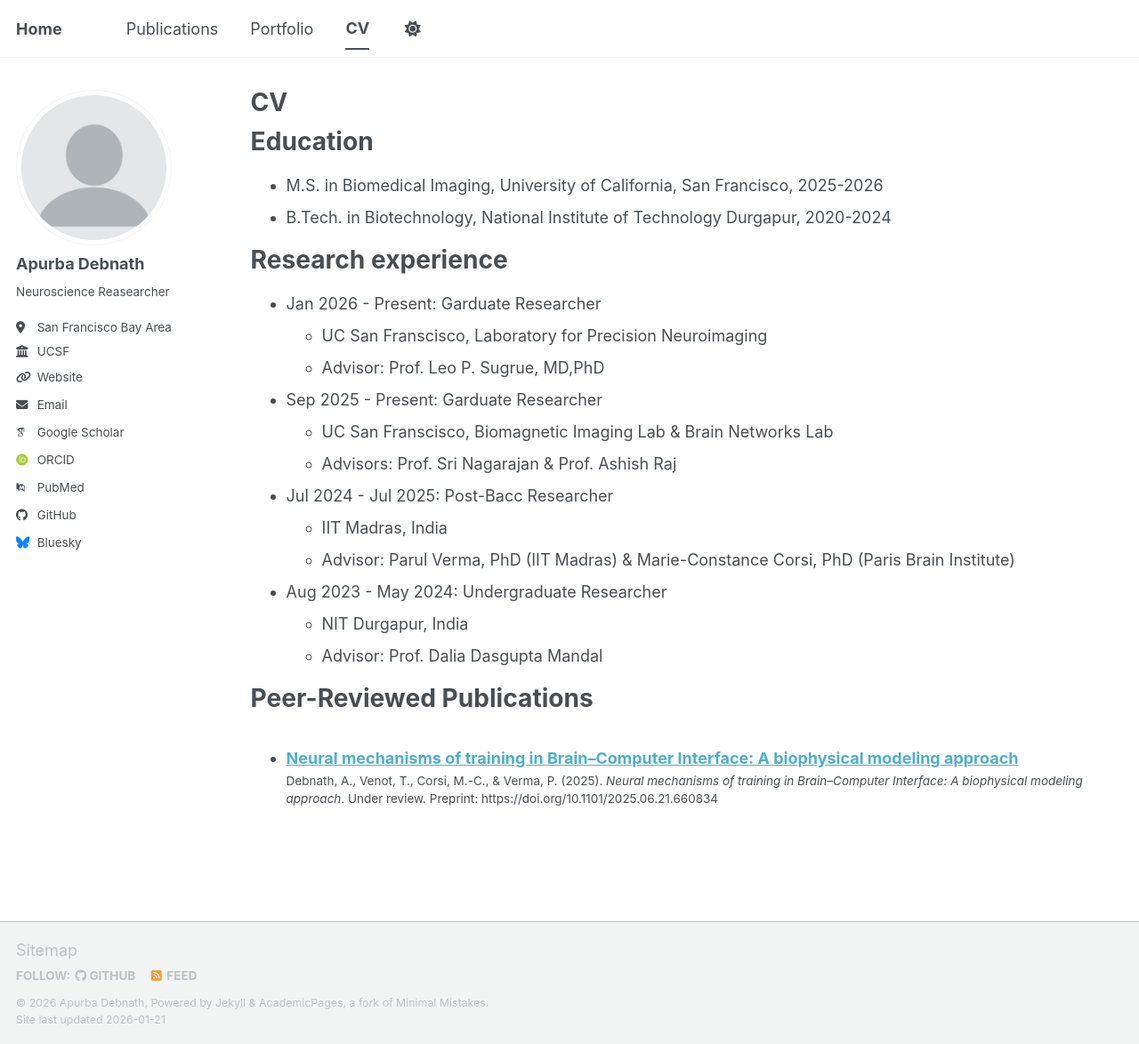
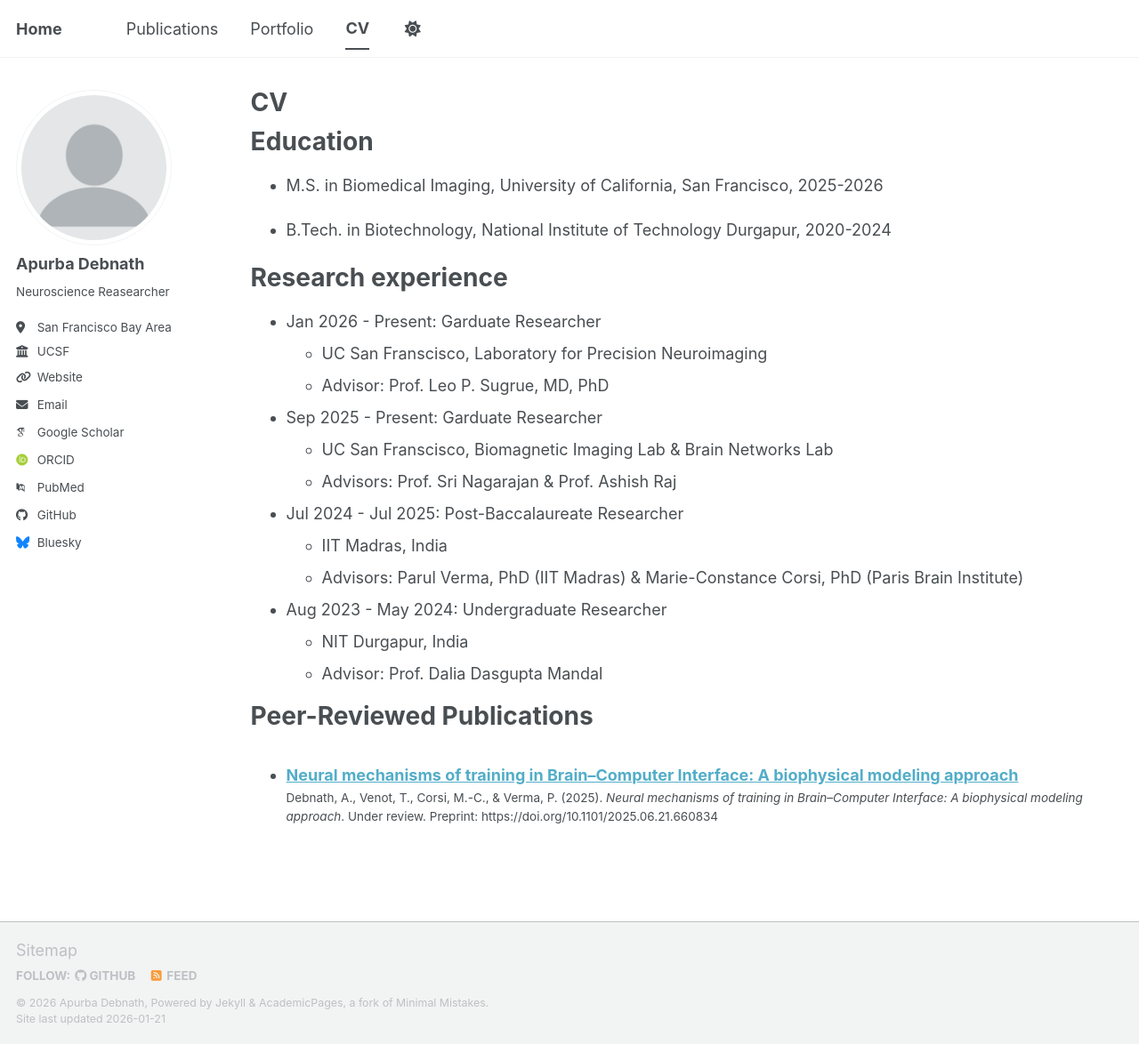
Before and after one commit to ApurbaApd/ApurbaApd.github.io, a Jekyll site: the page built from _pages/cv.md, in a window 1280 px wide and 1174 px high. Shown: the whole window at 89% size. Built offline with Jekyll 4.4.1, drawn with Linux system fonts in a browser that asks for light colours; some web fonts are replaced; a script bundle is joined from its source files by our own code; library files that are not in the unit come from our copies.

Commit message:
Fix typos and improve formatting in CV
Corrected typos and formatting in the CV.

```diff
--- a/_pages/cv.md
+++ b/_pages/cv.md
@@ -12,21 +12,22 @@ redirect_from:
 Education
 ======
 * M.S. in Biomedical Imaging, University of California, San Francisco, 2025-2026
+
 * B.Tech. in Biotechnology, National Institute of Technology Durgapur, 2020-2024
 
 Research experience
 ======
 * Jan 2026 - Present: Garduate Researcher
   * UC San Franscisco, Laboratory for Precision Neuroimaging
-  * Advisor: Prof. Leo P. Sugrue, MD,PhD
+  * Advisor: Prof. Leo P. Sugrue, MD, PhD
 
 * Sep 2025 - Present: Garduate Researcher
   * UC San Franscisco, Biomagnetic Imaging Lab & Brain Networks Lab
   * Advisors: Prof. Sri Nagarajan & Prof. Ashish Raj
 
-* Jul 2024 - Jul 2025: Post-Bacc Researcher
+* Jul 2024 - Jul 2025: Post-Baccalaureate Researcher
   * IIT Madras, India
-  * Advisor: Parul Verma, PhD (IIT Madras) & Marie-Constance Corsi, PhD (Paris Brain Institute)
+  * Advisors: Parul Verma, PhD (IIT Madras) & Marie-Constance Corsi, PhD (Paris Brain Institute)
 
 * Aug 2023 - May 2024: Undergraduate Researcher
   * NIT Durgapur, India
```
